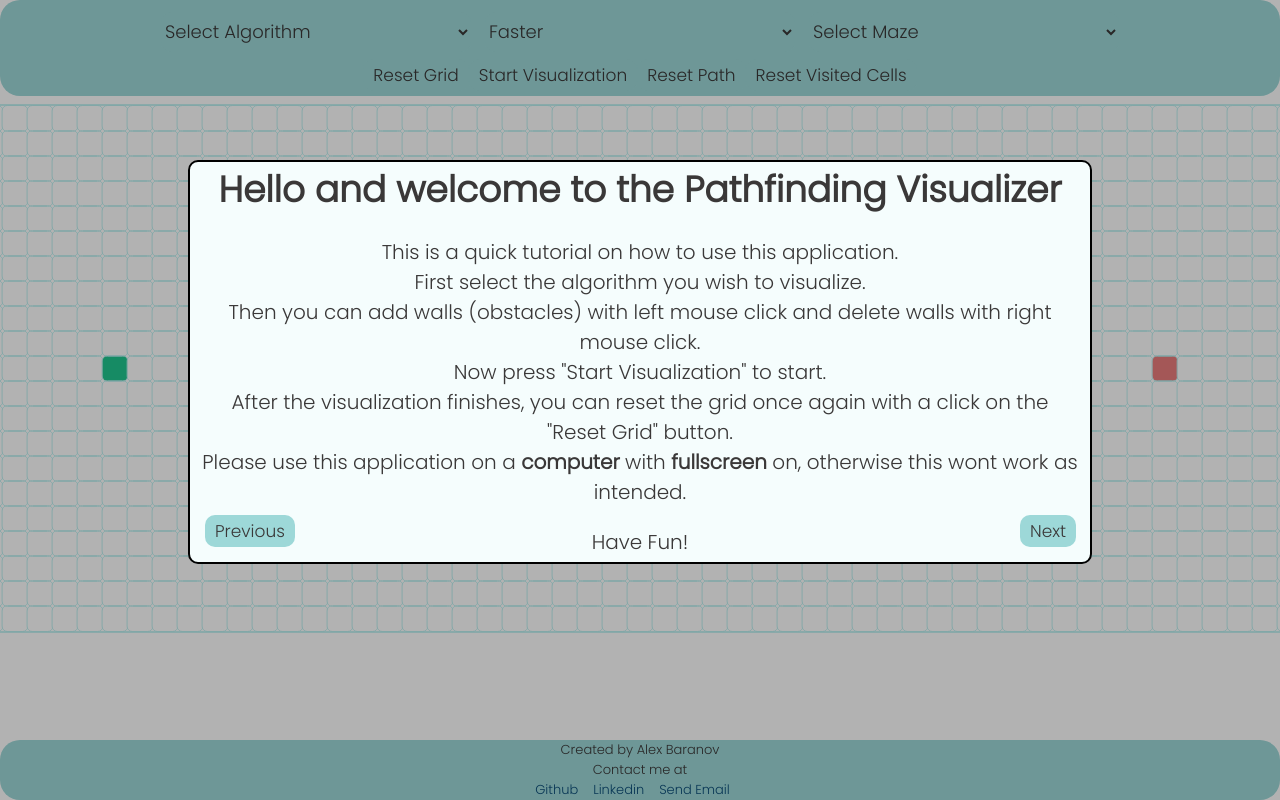
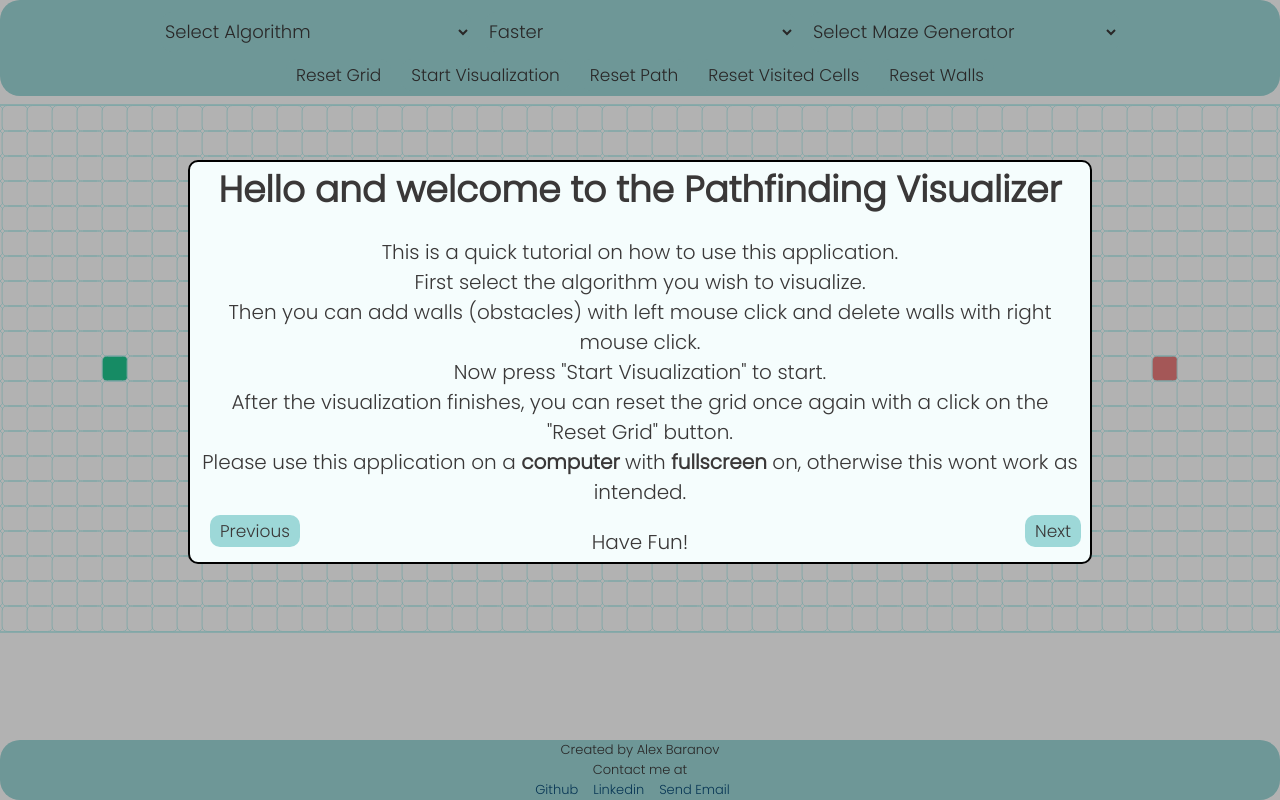
Before and after one commit to SaltyByte/AlgorithmVisualizer, a React (Create React App) app: page / in a window 1280 px wide. Shown: the top 800 px of the page. Built offline with nearby package versions, Linux system fonts and the light colour scheme.

Commit message:
Added path builder to ustils, fix bi-bfs, working with path!

```diff
--- a/src/App.js
+++ b/src/App.js
@@ -35,6 +35,13 @@ function App() {
       console.log("reseting visited cells");
     }
   };
+  // this function resets walls.
+  const resetWalls = () => {
+    if (!isRunning) {
+      gridRef.current.resetWalls();
+      console.log("reseting walls");
+    }
+  };
 
   const getDataAndSendToVisualize = (algo, speed) => {
     gridRef.current.visualize(algo, speed);
@@ -51,6 +58,7 @@ function App() {
         reset={reset}
         resetPath={resetPath}
         resetVisitedCells={resetVisitedCells}
+        resetWalls={resetWalls}
         sendData={getDataAndSendToVisualize}
         sendMazeData={getMazeDataAndSendToGrid}
         isRunning={isRunning}
--- a/src/algorithms/aStar.js
+++ b/src/algorithms/aStar.js
@@ -1,4 +1,4 @@
-import { findNeighbors, getDist as h } from "./utils";
+import { findNeighbors, getDist as h, buildPath } from "./utils";
 import PriorityQueue from "js-priority-queue";
 function aStar(src, dst, grid) {
   const orderedCells = []; // obj array
@@ -26,7 +26,8 @@ function aStar(src, dst, grid) {
     orderedCells.push(currCell);
     if (currCell.type === 2) {
       console.log("Found dst");
-      return [orderedCells, cameFrom];
+      const path = buildPath(cameFrom, dst);
+      return [orderedCells, path];
     }
     const neighbors = findNeighbors(currCell, grid, 3); // passing an object, avoid type 3, avoid walls
     for (const cell of neighbors) {
--- a/src/algorithms/bfs.js
+++ b/src/algorithms/bfs.js
@@ -1,5 +1,5 @@
-import { findNeighbors } from "./utils";
-function bfs(src, grid) {
+import { findNeighbors, buildPath } from "./utils";
+function bfs(src, dst, grid) {
   console.log("BFSing");
   let size = grid[0].length * grid.length;
   const queue = []; // obj array
@@ -26,7 +26,8 @@ function bfs(src, grid) {
       if (cell.type === 2) {
         // type 2 end
         console.log("Found dst!");
-        return [orderedCells, pred];
+        const path = buildPath(pred, dst);
+        return [orderedCells, path];
       }
     }
     visited[currCell.id] = true;
--- a/src/algorithms/bi_bfs.js
+++ b/src/algorithms/bi_bfs.js
@@ -1,8 +1,7 @@
-import { findNeighbors } from "./utils";
+import { findNeighbors, buildPath } from "./utils";
 
 function bi_bfs(src, dst, grid) {
   let size = grid[0].length * grid.length;
-
   const queueSrc = [];
   const queueDst = [];
   const visitedSrc = [];
@@ -10,19 +9,15 @@ function bi_bfs(src, dst, grid) {
   const predSrc = [];
   const predDst = [];
   const orderedCells = [];
-
   for (let i = 0; i < size; i++) {
     visitedSrc[i] = false;
     visitedDst[i] = false;
   }
-
   predSrc[src.id] = undefined;
   predDst[dst.id] = visitedSrc[src.id] = true;
   visitedDst[dst.id] = true;
-
   queueSrc.push(src);
   queueDst.push(dst);
-
   while (queueSrc.length > 0 && queueDst.length > 0) {
     if (queueSrc.length > 0) {
       let currCell = queueSrc.shift();
@@ -37,8 +32,8 @@ function bi_bfs(src, dst, grid) {
         if (visitedDst[cell.id]) {
           console.log("Found path src!");
           orderedCells.push(cell);
-          const pred = buildPath(cell, predSrc, predDst);
-          return [orderedCells, pred];
+          const path = buildPathFromTwoPreds(cell, predSrc, predDst, src, dst);
+          return [orderedCells, path];
         }
       }
       visitedSrc[currCell.id] = true;
@@ -56,8 +51,8 @@ function bi_bfs(src, dst, grid) {
         if (visitedSrc[cell.id]) {
           console.log("Found path dst!");
           orderedCells.push(cell);
-          const pred = buildPath(cell, predSrc, predDst);
-          return [orderedCells, pred];
+          const path = buildPathFromTwoPreds(cell, predSrc, predDst, src, dst);
+          return [orderedCells, path];
         }
       }
       visitedDst[currCell.id] = true;
@@ -66,29 +61,14 @@ function bi_bfs(src, dst, grid) {
   return [orderedCells, []];
 }
 
-function buildPath(cell, predSrc, predDst) {
-  debugger;
-  const pred = [];
-  let prevCell = predSrc[cell.id];
-  let currCell = cell;
-  pred[currCell.id] = prevCell;
-  while (prevCell !== undefined) {
-    currCell = prevCell;
-    prevCell = predSrc[currCell.id];
-    pred[currCell.id] = prevCell;
-  }
-  prevCell = predDst[cell.id];
-  currCell = cell;
-  pred[prevCell.id] = currCell;
-  while (prevCell !== undefined) {
-    currCell = prevCell;
-    prevCell = predDst[currCell.id];
-    pred[currCell.id] = prevCell;
-  }
-  for (const cell of pred) {
-    console.log(cell);
-  }
-  return pred;
+function buildPathFromTwoPreds(cell, predSrc, predDst, src, dst) {
+  const srcPath = buildPath(predSrc, cell);
+  srcPath.push(cell);
+  const dstPath = buildPath(predDst, cell);
+  dstPath.shift();
+  dstPath.reverse();
+  const newPath = [...srcPath, ...dstPath];
+  return newPath;
 }
 
 export { bi_bfs };
--- a/src/algorithms/dfs.js
+++ b/src/algorithms/dfs.js
@@ -1,6 +1,6 @@
-import { findNeighbors } from "./utils";
+import { findNeighbors, buildPath } from "./utils";
 
-function dfs(src, grid) {
+function dfs(src, dst, grid) {
   console.log("DFSing");
   const pred = []; // int array
   const orderedCells = []; // obj array
@@ -25,7 +25,8 @@ function dfs(src, grid) {
       }
     }
     if (currCell.type === 2) {
-      return [orderedCells, pred];
+      const path = buildPath(pred, dst);
+      return [orderedCells, path];
     }
   }
   return [orderedCells, []];
--- a/src/algorithms/utils.js
+++ b/src/algorithms/utils.js
@@ -42,4 +42,21 @@ function getDist(src, dst) {
   return 1.01 * (Math.abs(src.row - dst.row) + Math.abs(src.col - dst.col));
 }
 
-export { findNeighbors, getDist };
+function buildPath(pred, dst) {
+  if (pred.length === 0) {
+    return [];
+  }
+  let parent = pred[dst.id]; // obj cell
+  console.log(parent);
+  const path = [];
+  while (parent !== undefined) {
+    // loop to build path
+    path.push(parent);
+    parent = pred[parent.id];
+  }
+  path.reverse();
+  path.shift();
+  return path;
+}
+
+export { findNeighbors, getDist, buildPath };
--- a/src/components/Grid.js
+++ b/src/components/Grid.js
@@ -181,20 +181,10 @@ const Grid = forwardRef((props, ref) => {
     }
   };
 
-  const visualizePath = async (pred, dst) => {
-    if (pred.length === 0) {
+  const visualizePath = async (path) => {
+    if (path.length === 0) {
       return;
     }
-    let parent = pred[dst.id]; // obj cell
-    console.log(parent);
-    const path = [];
-    while (parent !== undefined) {
-      // loop to build path
-      path.push(parent);
-      parent = pred[parent.id];
-    }
-    path.reverse();
-    path.shift();
     for (const cell of path) {
       cell.type = 5;
       const newGrid = [...grid];
@@ -231,29 +221,29 @@ const Grid = forwardRef((props, ref) => {
     async visualize(algoType, speed) {
       props.setIsRunning(true);
       let orderedCells = [];
-      let pred = [];
+      let path = [];
       initSrcDstCells();
       cleanUp();
       switch (algoType) {
         case "a":
-          [orderedCells, pred] = aStar(srcCell, dstCell, grid);
+          [orderedCells, path] = aStar(srcCell, dstCell, grid);
           await runVisualize(orderedCells, speed);
-          await visualizePath(pred, dstCell);
+          await visualizePath(path, dstCell);
           break;
         case "bfs":
-          [orderedCells, pred] = bfs(srcCell, grid);
+          [orderedCells, path] = bfs(srcCell, dstCell, grid);
           await runVisualize(orderedCells, speed);
-          await visualizePath(pred, dstCell);
+          await visualizePath(path, dstCell);
           break;
         case "dfs":
-          [orderedCells, pred] = dfs(srcCell, grid);
+          [orderedCells, path] = dfs(srcCell, dstCell, grid);
           await runVisualize(orderedCells, speed);
-          await visualizePath(pred, dstCell);
+          await visualizePath(path, dstCell);
           break;
         case "bi_bfs":
-          [orderedCells, pred] = bi_bfs(srcCell, dstCell, grid);
+          [orderedCells, path] = bi_bfs(srcCell, dstCell, grid);
           await runVisualize(orderedCells, speed);
-          await visualizePath(pred, dstCell);
+          await visualizePath(path, dstCell);
           break;
         default:
           console.log("Nothing is selected algo");
@@ -307,6 +297,17 @@ const Grid = forwardRef((props, ref) => {
       const newGrid = [...grid];
       setGrid(newGrid);
     },
+    resetWalls() {
+      for (const row of grid) {
+        for (const cell of row) {
+          if (cell.type === 3) {
+            cell.type = 0;
+          }
+        }
+      }
+      const newGrid = [...grid];
+      setGrid(newGrid);
+    },
   }));
 
   return (
--- a/src/components/Header.js
+++ b/src/components/Header.js
@@ -92,7 +92,7 @@ const Header = (props) => {
           className={!props.isRunning ? "select" : "select invalid"}
         >
           <option value="" disabled hidden>
-            Select Maze
+            Select Maze Generator
           </option>
           <option className="option" value="rand">
             Random Maze
@@ -130,6 +130,12 @@ const Header = (props) => {
         >
           Reset Visited Cells
         </button>
+        <button
+          onClick={props.resetWalls}
+          className={!props.isRunning ? "button" : "button invalid"}
+        >
+          Reset Walls
+        </button>
       </div>
     </div>
   );
--- a/src/css/style.css
+++ b/src/css/style.css
@@ -39,6 +39,8 @@
   padding: 3px 10px;
   background-color: rgb(157, 216, 216);
   font-size: 17px;
+  margin-left: 5px;
+  margin-right: 5px;
 }
 
 .button:hover {
```
